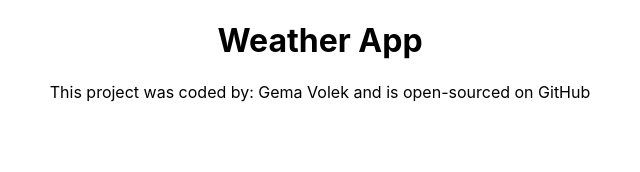
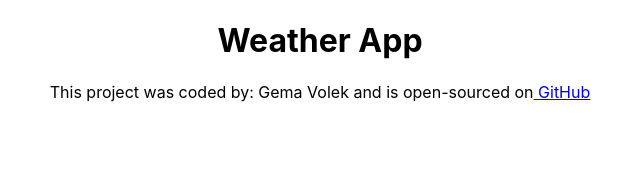
Before and after one commit to gvolek/weather-react-app, a React (Create React App) app: page / in a window 1280 px wide. Shown: the top 172 px of the page, without its empty margins (320-960 px from the left). Built offline with nearby package versions, Linux system fonts and the light colour scheme.

Commit message:
added GitHub link

```diff
--- a/src/App.js
+++ b/src/App.js
@@ -5,8 +5,11 @@ export default function App() {
     <div className="App">
       <h1>Weather App</h1>
       <footer>
-        This project was coded by: Gema Volek and is open-sourced on GitHub
-        <a href="" target="_blank"></a>
+        This project was coded by: Gema Volek and is open-sourced on
+        <a href="https://github.com/gvolek/weather-react-app" target="_blank">
+          {" "}
+          GitHub
+        </a>
       </footer>
     </div>
   );
```
